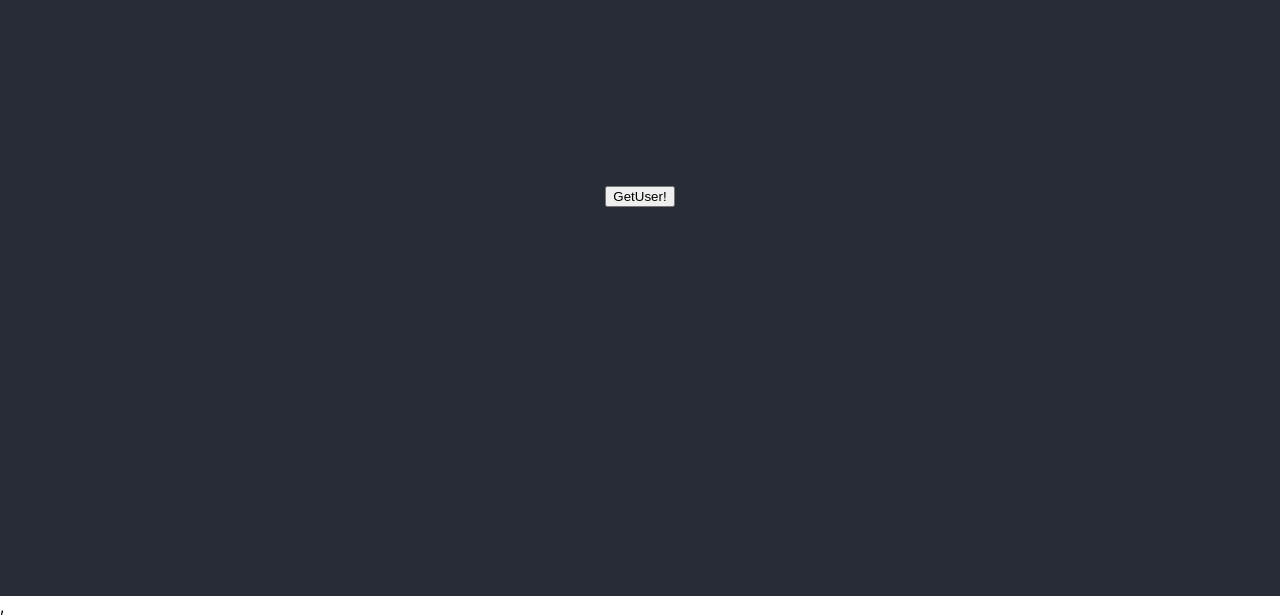
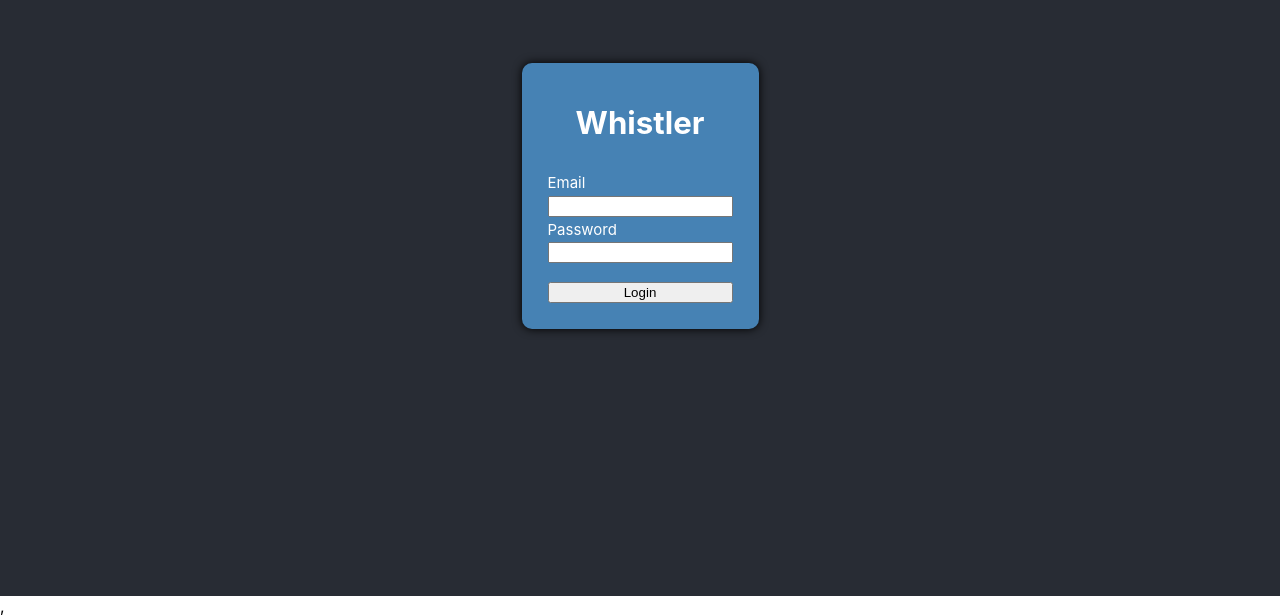
Before and after one commit to alexcgomez/WhistlerWebClient, a React (Create React App) app in the folder app/: page / in a window 1280 px wide. Shown: the part 204-820 px from the top of the page. Built offline with nearby package versions, Linux system fonts and the light colour scheme.

Commit message:
Login with Hooks

```diff
--- a/app/src/App.tsx
+++ b/app/src/App.tsx
@@ -1,16 +1,12 @@
 import React from 'react';
-import './App.scss'
-import { useDispatch } from 'react-redux';
-import { GetUser } from './actions/UserActions';
-
+import './App.scss';
+import Login from './modules/Login';
 
 function App() {
-  const dispatch = useDispatch();
-  const handleClick = () => dispatch(GetUser('dd0b9d0a-7144-4d56-a904-c8a9660c6505'))
 
   return (
     <div className="App">
-      <button onClick={handleClick}>GetUser!</button>
+      <Login/>
     </div>
   );
 }
--- a/app/src/infrastructure/Store.ts
+++ b/app/src/infrastructure/Store.ts
@@ -1,7 +1,7 @@
 import { applyMiddleware, createStore } from 'redux';
-import RootReducer from '../reducers/RootReducer';
 import thunk from 'redux-thunk';
 import { composeWithDevTools } from 'redux-devtools-extension/index';
+import { RootReducer } from '../reducers/RootReducer';
 
 const Store = createStore(RootReducer, composeWithDevTools(applyMiddleware(thunk)));
 
--- /dev/null
+++ b/app/src/modules/Login.scss
@@ -0,0 +1,23 @@
+.loginForm{
+  display: flex;
+  background:  steelblue;
+  border-radius: 10px;
+  box-shadow: 0px 0px 10px black;
+  flex-direction: column;
+  padding: 10px;
+  p{
+    font-size: larger;
+    font-weight: bolder;
+  }
+  label{
+    font-size: 15px;
+    text-align: left;
+    margin: 0 1rem;
+  }
+  input{
+    margin: 0.2rem 1rem;
+  }
+  button{
+    margin: 1rem;
+  }
+}
--- /dev/null
+++ b/app/src/modules/Login.tsx
@@ -0,0 +1,44 @@
+import React, { FormEvent, useState } from 'react';
+import './Login.scss';
+import { GetUser } from '../actions/UserActions';
+import { useDispatch, useSelector } from 'react-redux';
+
+interface Credentials {
+  username: string;
+  password: string;
+}
+
+function Login() {
+  const [credentials, setCredentials] = useState({
+    username: '',
+    password: '',
+  });
+  const dispatch = useDispatch();
+
+  function handleSubmit(e: any) {
+    e.preventDefault();
+    console.log(credentials);
+    dispatch(GetUser(credentials.username));
+  }
+
+  return (
+    <div>
+      <form className={'loginForm'} onSubmit={handleSubmit}>
+        <p>Whistler</p>
+        <label>Email</label>
+        <input id={'email'}
+               type={'text'}
+               onChange={(e) => setCredentials({ ...credentials, username: e.target.value })}/>
+        <label>Password</label>
+        <input id={'password'}
+               type={'password'}
+               onChange={(e) => setCredentials({ ...credentials, password: e.target.value })}/>
+        <button type={'submit'}>
+          Login
+        </button>
+      </form>
+    </div>
+  );
+}
+
+export default Login;
--- a/app/src/reducers/RootReducer.ts
+++ b/app/src/reducers/RootReducer.ts
@@ -1,8 +1,10 @@
 import { combineReducers } from 'redux';
-import userReducer from './UserReducer';
+import userReducer, { GetUserState } from './UserReducer';
 
-const RootReducer = combineReducers({
-  user: userReducer
+export interface RootState {
+  getUser: GetUserState;
+}
+
+export const RootReducer = combineReducers({
+  getUser: userReducer
 })
-
-export default RootReducer;
--- a/app/src/reducers/UserReducer.ts
+++ b/app/src/reducers/UserReducer.ts
@@ -1,18 +1,18 @@
 import { GET_USER_ATTEMPT, GET_USER_FAILURE, GET_USER_SUCCESS } from '../actions/UserActionTypes';
 import User from '../entities/User';
 
-interface DefaultStateI {
+export interface GetUserState {
   loading: boolean,
   user?: User,
   error: boolean
 }
 
-const defaultState: DefaultStateI = {
+const defaultState: GetUserState = {
   loading: false,
   error: false,
 };
 
-const userReducer = (state: DefaultStateI = defaultState, action: any): DefaultStateI => {
+const userReducer = (state: GetUserState = defaultState, action: any): GetUserState => {
   switch (action.type) {
     case GET_USER_ATTEMPT:
       return { ...state, loading: true };
```
